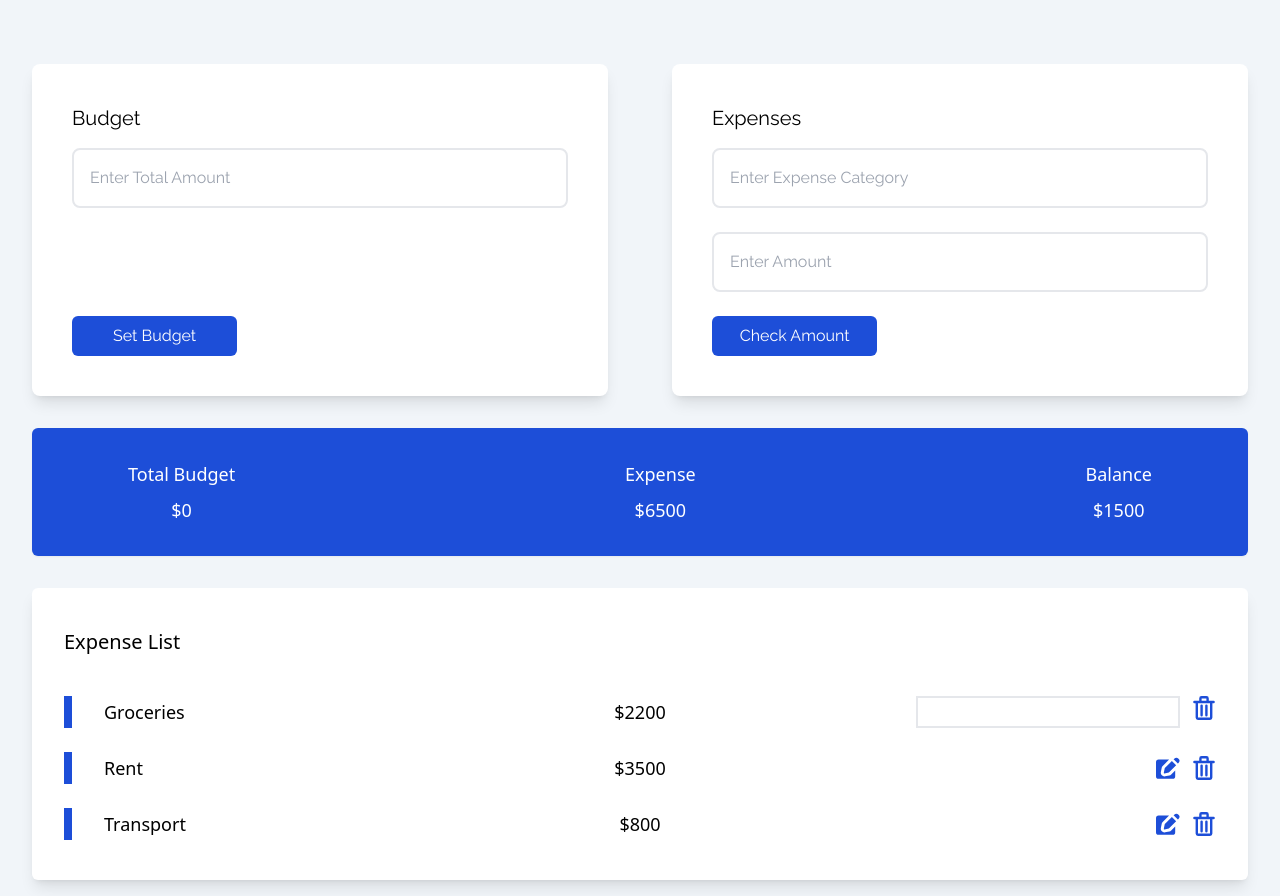
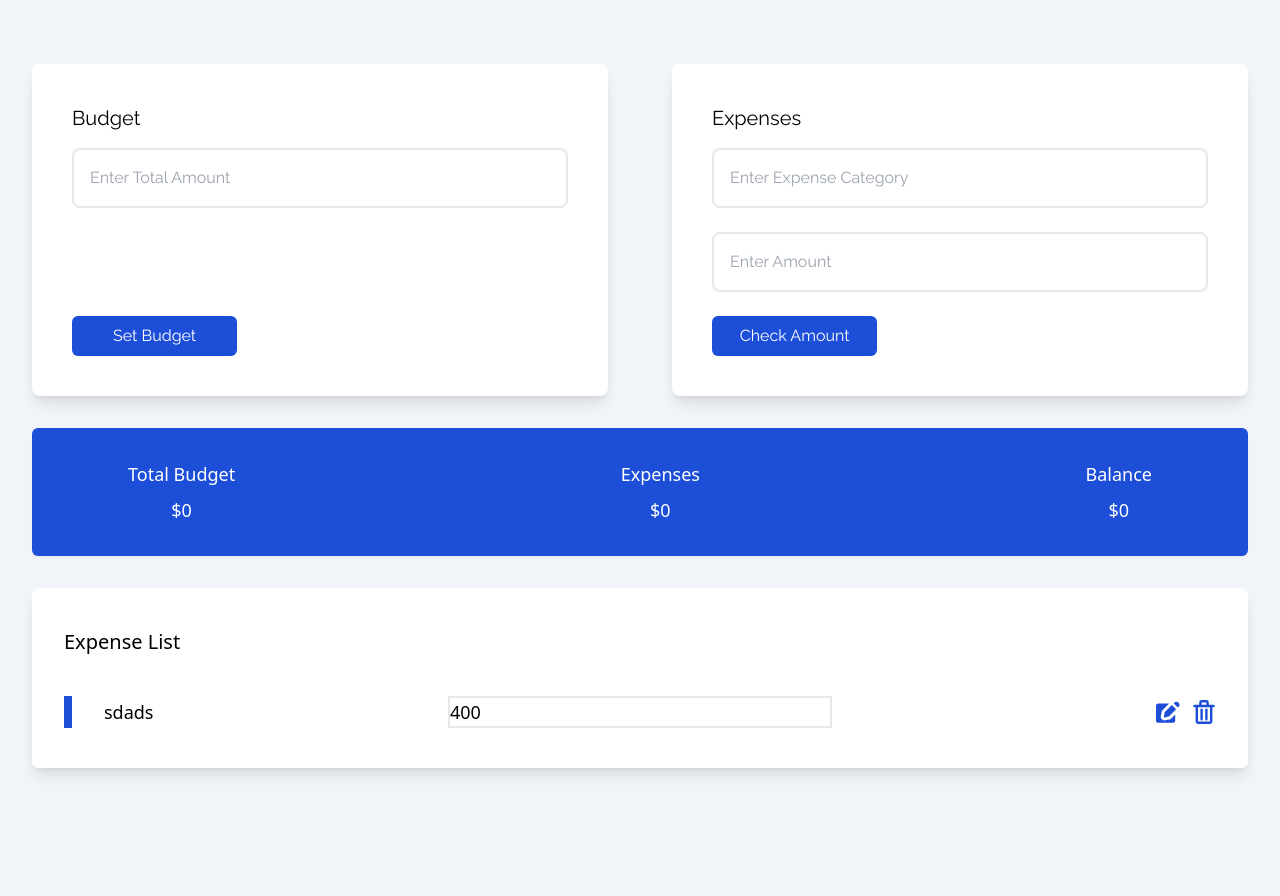
Before and after one commit to raheemelassadi/personal-finance-tracker, a React (Vite) app: page / in a window 1280 px wide. Both pictures are taken after a click on the element 1168 px from the left and 712 px from the top of the page. Built offline with nearby package versions, Linux system fonts and the light colour scheme.

Commit message:
added conditional rendering for expense list items

```diff
--- a/src/App.jsx
+++ b/src/App.jsx
@@ -1,14 +1,22 @@
 import { useState } from "react";
-import reactLogo from "./assets/react.svg";
-import viteLogo from "/vite.svg";
 import "./App.css";
 import BudgetCard from "./assets/components/BudgetCard";
 import ExpenseCard from "./assets/components/ExpenseCard";
 import Overview from "./assets/components/Overview";
-import ExpenseList from "./assets/components/ExpenseLIst";
+import ExpenseList from "./assets/components/ExpenseList";
 
 function App() {
   const [budgetTotal, setBudgetTotal] = useState(0);
+  const [expense, setExpenses] = useState(0);
+  const [balance, setBalance] = useState(0);
+
+  const handleSetExpenses = (newSetExpenses) => {
+    setExpenses(newSetExpenses);
+  };
+
+  const handleSetBalance = (newSetBalance) => {
+    setBalance(newSetBalance);
+  };
 
   const handleSetBudget = (newBudgetTotal) => {
     setBudgetTotal(newBudgetTotal);
--- a/src/assets/components/BudgetCard.jsx
+++ b/src/assets/components/BudgetCard.jsx
@@ -5,6 +5,7 @@ function BudgetCard({ setBudgetTotal }) {
 
   const handleClick = () => {
     setBudgetTotal(inputValue); // Call the callback function with the input value
+    setInputValue("");
   };
 
   const handleChange = (e) => {
@@ -13,7 +14,7 @@ function BudgetCard({ setBudgetTotal }) {
 
   const handleKeyDown = (e) => {
     if (e.key === "Enter") {
-      handleClick(); // Call the same function used for handling click event
+      handleClick(e); // Call the same function used for handling click event
     }
   };
 
--- a/src/assets/components/ExpenseLIst.jsx
+++ b/src/assets/components/ExpenseLIst.jsx
@@ -2,16 +2,17 @@ import React, { useState } from "react";
 
 function ExpenseList() {
   const [expenses, setExpenses] = useState([
-    { name: "Groceries", amount: "$2200", isVisible: false },
-    { name: "Rent", amount: "$3500", isVisible: false },
-    { name: "Transport", amount: "$800", isVisible: false },
-    // Add more expenses here if needed
+    {
+      name: "sdads",
+      amount: "400",
+      isEditing: false,
+    },
   ]);
 
   const handleClick = (index) => {
     setExpenses((prevExpenses) => {
       const updatedExpenses = [...prevExpenses];
-      updatedExpenses[index].isVisible = true;
+      updatedExpenses[index].isEditing = true;
       return updatedExpenses;
     });
   };
@@ -19,18 +20,29 @@ function ExpenseList() {
   return (
     <div className="bg-white mt-8 rounded-md px-8 py-10 text-lg grid gap-6 shadow-lg">
       <h1 className="text-xl text-left mb-4">Expense List</h1>
-      {expenses.map((expense, index) => (
+      {Object.keys(expenses[0]).length === 0 ? (
+        <p className="text-gray-500">Add an item to get started!</p>
+      ) : (
+        expenses.map((expense, index) => (
           <div key={index} className="grid grid-cols-3 items-center">
             <div className="flex items-center space-x-2">
               <div className="w-2 h-8 bg-blue-700 mr-6"></div>
               <p>{expense.name}</p>
             </div>
+            {expense.isEditing ? (
+              <input
+                className="col-span-1 border-2"
+                type="text"
+                defaultValue={expense.amount}
+              />
+            ) : (
+              <>
+                <span className="absolute"></span>
                 <p className="col-span-1">{expense.amount}</p>
+              </>
+            )}
             <div className="flex flex-row gap-3 col-span-1 justify-end">
               <p className="cursor-pointer" onClick={() => handleClick(index)}>
-              {expense.isVisible ? (
-                <input className="border-2" type="text" />
-              ) : (
                 <svg
                   className="w-6 h-6 text-blue-700"
                   aria-hidden="true"
@@ -41,9 +53,8 @@ function ExpenseList() {
                   <path d="M12.687 14.408a3.01 3.01 0 0 1-1.533.821l-3.566.713a3 3 0 0 1-3.53-3.53l.713-3.566a3.01 3.01 0 0 1 .821-1.533L10.905 2H2.167A2.169 2.169 0 0 0 0 4.167v11.666A2.169 2.169 0 0 0 2.167 18h11.666A2.169 2.169 0 0 0 16 15.833V11.1l-3.313 3.308Zm5.53-9.065.546-.546a2.518 2.518 0 0 0 0-3.56 2.576 2.576 0 0 0-3.559 0l-.547.547 3.56 3.56Z" />
                   <path d="M13.243 3.2 7.359 9.081a.5.5 0 0 0-.136.256L6.51 12.9a.5.5 0 0 0 .59.59l3.566-.713a.5.5 0 0 0 .255-.136L16.8 6.757 13.243 3.2Z" />
                 </svg>
-              )}
               </p>
-            <p className="cursor-pointer">
+
               <svg
                 className="w-6 h-6 text-blue-700"
                 aria-hidden="true"
@@ -51,6 +62,7 @@ function ExpenseList() {
                 fill="none"
                 viewBox="0 0 18 20"
               >
+                {
                   <path
                     stroke="currentColor"
                     strokeLinecap="round"
@@ -58,11 +70,12 @@ function ExpenseList() {
                     strokeWidth="2"
                     d="M1 5h16M7 8v8m4-8v8M7 1h4a1 1 0 0 1 1 1v3H6V2a1 1 0 0 1 1-1ZM3 5h12v13a1 1 0 0 1-1 1H4a1 1 0 0 1-1-1V5Z"
                   />
+                }
               </svg>
-            </p>
             </div>
           </div>
-      ))}
+        ))
+      )}
     </div>
   );
 }
--- a/src/assets/components/Overview.jsx
+++ b/src/assets/components/Overview.jsx
@@ -1,6 +1,6 @@
 import { useState } from "react";
 
-function Overview({ budgetTotal }) {
+function Overview({ budgetTotal, expenses, balance }) {
   return (
     <div className="bg-blue-700 w-full max-h-2/5 rounded-md flex justify-between text-white px-24 py-8 mt-8 text-lg shadow-sm">
       <div className="flex flex-col gap-2">
@@ -8,12 +8,12 @@ function Overview({ budgetTotal }) {
         <p>${budgetTotal}</p>
       </div>
       <div className="flex flex-col gap-2">
-        <p>Expense</p>
-        <p>$6500</p>
+        <p>Expenses</p>
+        <p>$0{expenses}</p>
       </div>
       <div className="flex flex-col gap-2">
         <p>Balance</p>
-        <p>$1500</p>
+        <p>$0{balance}</p>
       </div>
     </div>
   );
```
Lines whose indentation alone changed are shown as unchanged.
